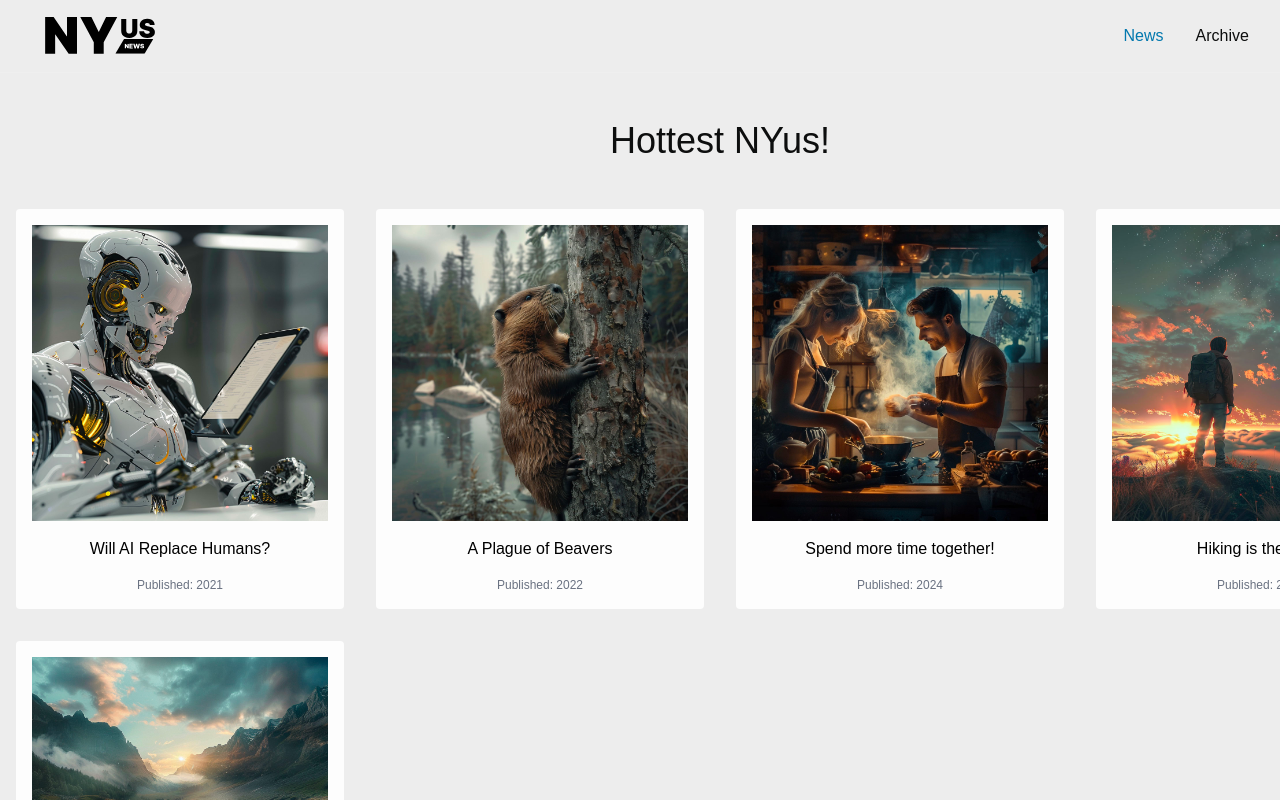
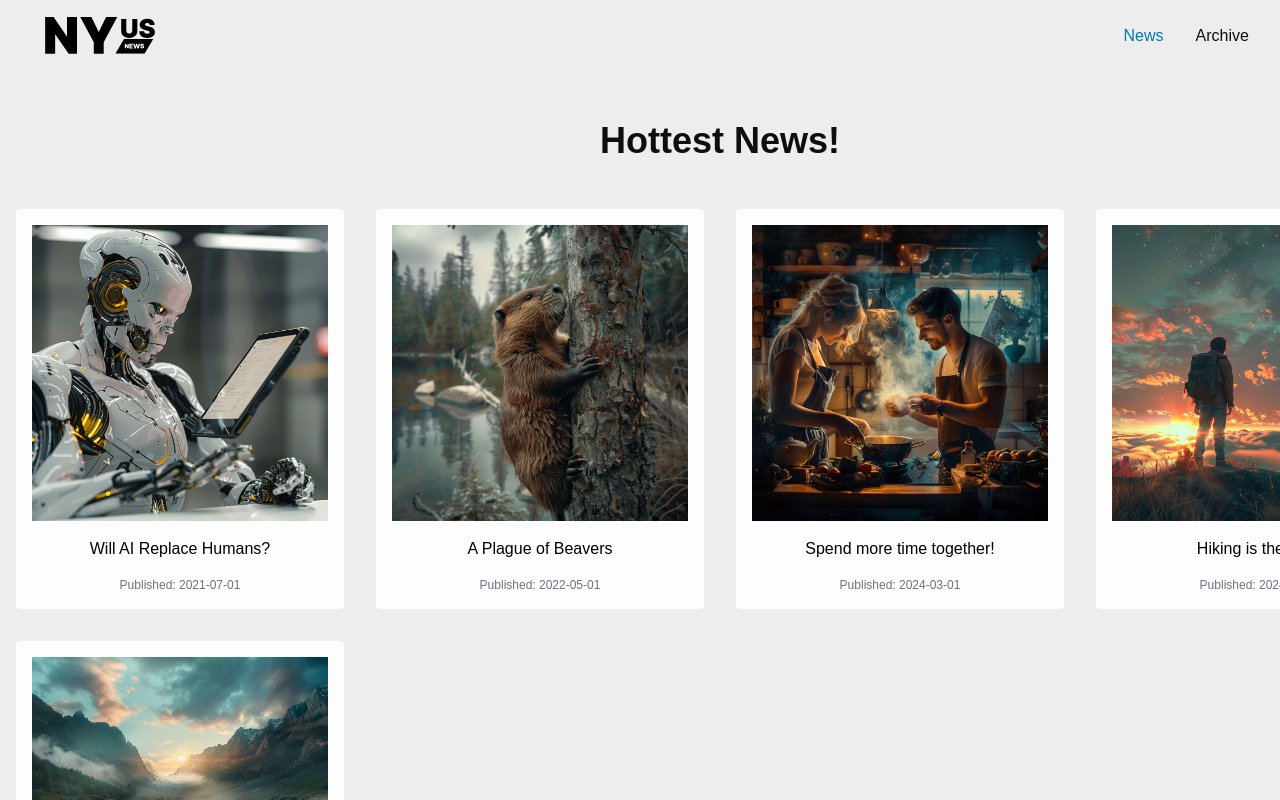
Before and after one commit to sundeeseeyou/articles, a Next.js app: page /news in a window 1280 px wide. Shown: the top 800 px of the page. Built offline with nearby package versions, Linux system fonts and the light colour scheme.

Commit message:
feat: add many things

```diff
--- a/src/app/archive/@archive/[year]/page.tsx
+++ b/src/app/archive/@archive/[year]/page.tsx
@@ -1,10 +1,22 @@
 import NewsCard from "@/components/news/NewsCard";
+import { getNewsForYear } from "@/lib/news";
 
-export default function filteredNews() {
+// interface PageProps {
+//   params: {
+//     year: string;
+//   };
+// }
+
+type PageProps = Promise<{ year: string }>;
+
+export default async function FilteredNews({ params }: { params: PageProps }) {
+  const { year } = await params;
+  const filteredNews = getNewsForYear(year);
+
   return (
     <div>
-      <h1>Filtered News </h1>
-      <NewsCard />
+      <h1>Filtered News for {year}</h1>
+      <NewsCard news={filteredNews} />
     </div>
   );
 }
--- a/src/app/archive/@archive/page.tsx
+++ b/src/app/archive/@archive/page.tsx
@@ -11,7 +11,7 @@ export default function ArchivePage() {
             <Link href={`/archive/${year}`}>{year}</Link>
           </li>
         ))}
-      </ul>{" "}
+      </ul>
     </article>
   );
 }
--- a/src/app/archive/@latest/default.tsx
+++ b/src/app/archive/@latest/default.tsx
@@ -1,10 +1,15 @@
+// default.tsx works as a fallback page for parallel routes
+// when no other page is matched inside the parallel route segment
+// in this case, when no year is provided after /archive/, this page will be rendered
 import NewsCard from "@/components/news/NewsCard";
+import { getLatestNews } from "@/lib/news";
 
 export default function LatestNewsPage() {
+  const upToDate = getLatestNews();
   return (
     <article className="flex flex-col justify-start items-start">
       <h2 className="text-xl lg:mb-8 ">Latest New Page</h2>
-      <NewsCard />
+      <NewsCard news={upToDate} />
     </article>
   );
 }
--- a/src/app/layout.tsx
+++ b/src/app/layout.tsx
@@ -1,7 +1,7 @@
 import type { Metadata } from "next";
 import { Manrope, Geist_Mono } from "next/font/google";
 import MainHeader from "@/components/homepage/MainHeader";
-import "@/app/globals.css";
+import "./globals.css";
 
 const manrope = Manrope({
   variable: "--font-geist-sans",
--- a/src/app/news/[slug]/page.tsx
+++ b/src/app/news/[slug]/page.tsx
@@ -11,6 +11,7 @@ export default async function SingleNews({ params }: { params: PageProps }) {
 
   return (
     <div className="max-w-[50rem] flex flex-col justify-center items-start gap-4">
+      <h1 className="text-4xl mb-2 mt-2">{news.title}</h1>
       <div className="flex flex-col aspect-video justify-start w-full overflow-hidden rounded-xl">
         <img
           src={`/images/news/${news.image}`}
@@ -18,7 +19,7 @@ export default async function SingleNews({ params }: { params: PageProps }) {
           className="w-auto h-auto object-cover object-center mb-8 rounded-xl"
         />
       </div>
-      <h1 className="text-4xl mb-2 mt-2">{news.title}</h1>
+
       <p className="opacity-80">{news.content}</p>
     </div>
   );
--- a/src/app/news/page.tsx
+++ b/src/app/news/page.tsx
@@ -1,11 +1,13 @@
 import NewsCard from "@/components/news/NewsCard";
+import { getAllNews } from "@/lib/news";
 
 export default function News() {
+  const all = getAllNews();
   return (
     <>
-      <h1 className="text-4xl ">Hottest NYus!</h1>
+      <h1 className="text-4xl font-bold">Hottest News!</h1>
       <section className="flex flex-lg-row flex-col gap-4 mt-8">
-        <NewsCard />
+        <NewsCard news={all} />
       </section>
     </>
   );
--- a/src/components/news/NewsCard.tsx
+++ b/src/components/news/NewsCard.tsx
@@ -1,11 +1,15 @@
-import { DUMMY_NEWS } from "../../../dummy-news";
 import Link from "next/link";
 import Image from "next/image";
+import { NewsType } from "@/lib/types";
 
-export default function NewsCard() {
+interface newsCardProps {
+  news: NewsType[];
+}
+
+export default function NewsCard({ news }: newsCardProps) {
   return (
     <div className="grid lg:grid-cols-4 grid-cols-1 gap-x-8 gap-y-8 justify-center h-full">
-      {DUMMY_NEWS.map((singleNews) => (
+      {news.map((singleNews) => (
         <div key={singleNews.id}>
           <Link
             href={`/news/${singleNews.slug}`}
@@ -19,7 +23,7 @@ export default function NewsCard() {
             />
             <h3>{singleNews.title}</h3>
             <p className="text-xs text-gray-500">
-              Published: {new Date(singleNews.date).getFullYear()}
+              Published: {singleNews.date}
             </p>
           </Link>
         </div>
--- a/src/lib/news.js
+++ b/src/lib/news.js
@@ -4,8 +4,15 @@ export function getAllNews() {
   return DUMMY_NEWS;
 }
 
+// export function getLatestNews() {
+//   return DUMMY_NEWS.slice(0, 3);
+// }
+
 export function getLatestNews() {
-  return DUMMY_NEWS.slice(0, 3);
+  return DUMMY_NEWS.sort(
+    (a, b) => new Date(b.date).getTime() - new Date(a.date).getTime()
+  ) // newest first
+    .slice(0, 3); // take only 3
 }
 
 export function getAvailableNewsYears() {
--- a/src/lib/types.ts
+++ b/src/lib/types.ts
@@ -15,6 +15,6 @@ export type NewsType = {
   slug: string;
   title: string;
   image: string;
-  date: number;
+  date: string;
   content: string;
 };
```
